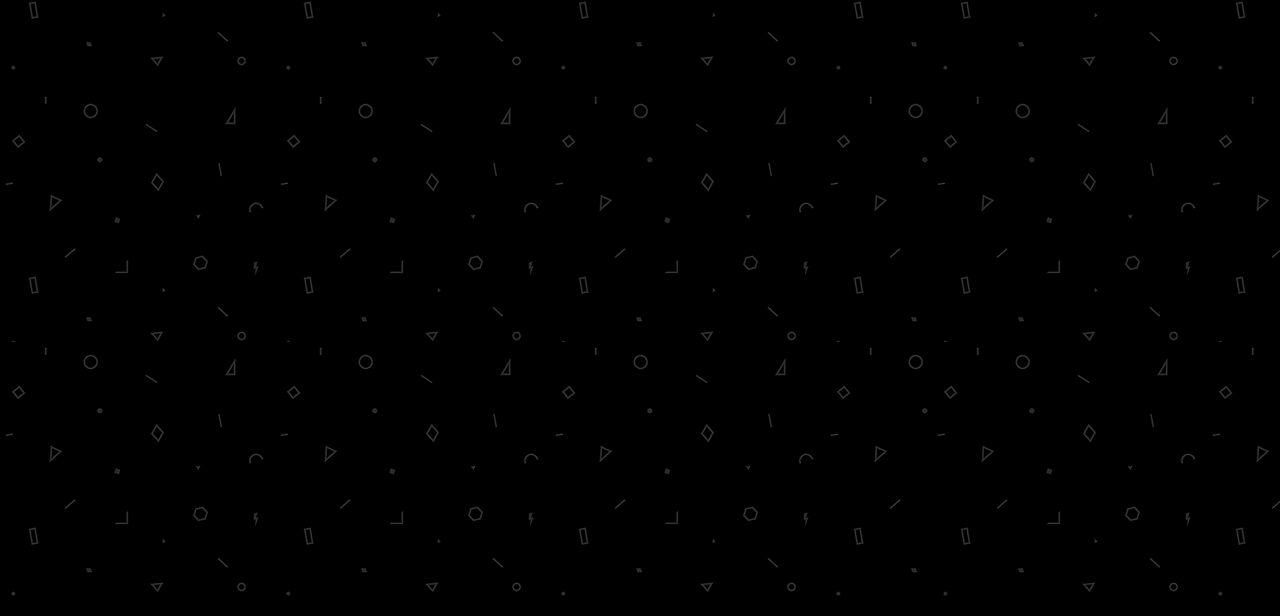
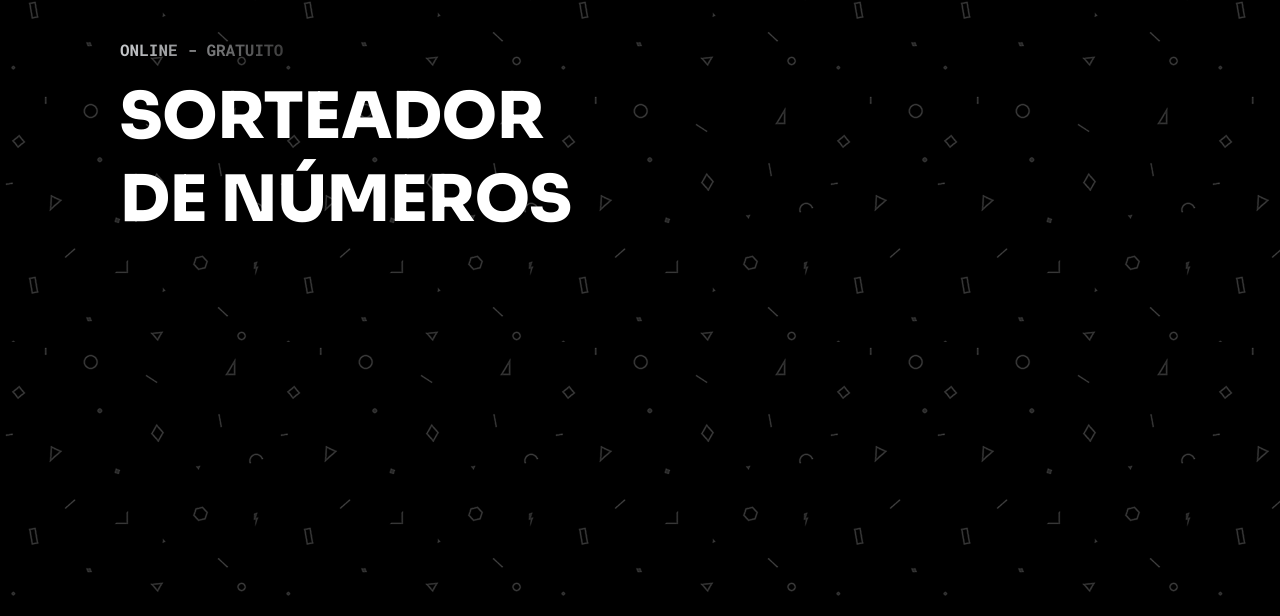
Before and after one commit to ThalesFortes/NumberDrawing, a plain HTML site: page index.html in a window 1280 px wide. Shown: the part 184-800 px from the top of the page. Drawn offline with Linux system fonts and the light colour scheme.

Commit message:
header pronto

```diff
--- a/css/global.css
+++ b/css/global.css
@@ -25,7 +25,7 @@
 
   --gradient-border: linear-gradient(#77C0AF 0%, #D1DC97 14.84%, #E9A9B3 32.15%, #D586E0 65.79%, #91A1FA 84.58%) ;
   --gradient-background: linear-gradient(#D586E0 0%, #91A1FA 98.93%);
-  --gradient-content: linear-gradient(#C7C9CC 0%, #3D3D3D 100%);
+  --gradient-content: linear-gradient( to right, #C7C9CC 0%, #3D3D3D 100%);
 
 
   --ff-sora: "Sora", sans-serif;
@@ -48,6 +48,7 @@
 body{
   background-image: url(/assets/img/bng.png);
   background-color: #000000;
+  color: var(--content-primary);
 }
 
 #app{
--- a/css/header.css
+++ b/css/header.css
@@ -0,0 +1,29 @@
+header {
+  & span{
+    font: var(--text-overline);
+    text-transform: uppercase;
+
+    background: var(--gradient-content);
+    -webkit-background-clip: text;
+    -webkit-text-fill-color: transparent;
+
+    background-clip: text;
+
+    display: inline-block;
+    margin: 6rem auto 0.8rem;
+  }
+
+  &  h1{
+    font: var(--text-4xl);
+    text-transform: uppercase;
+    max-width: 508px;
+  }
+}
+
+@media only screen and (max-width:767px) {
+  header{
+    & h1{
+      font: var(--text-2xl);
+    }
+  }
+}
--- a/css/index.css
+++ b/css/index.css
@@ -1,2 +1,3 @@
 @import url(global.css);
 @import url(nav.css);
+@import url(header.css);
--- a/css/nav.css
+++ b/css/nav.css
@@ -1,13 +1,11 @@
 nav{
   font: var(--text-xl);
   text-transform: uppercase;
-  color: var(--content-primary);
 
   display: flex;
   align-items: center;
-}
 
-nav img{
+  & img {
      transform: scale(1.25);
     transition: 500ms ease;
 
@@ -17,7 +15,7 @@ nav img{
     }
   }
 
-nav span{
+  & span{
   margin-left: 1rem;
   transition: 500ms ease;
 
@@ -27,6 +25,8 @@ nav span{
     }
   }
 
+}
+
 
 @media only screen and (max-width:767px) {
   nav{
--- a/index.html
+++ b/index.html
@@ -18,7 +18,7 @@
     </nav>
 
     <header>
-      <span>online - gratuito</span>
+      <span class="oi">online - gratuito</span>
       <h1>sorteador de números</h1>
     </header>
   </div>
```
Lines whose indentation alone changed are shown as unchanged.
